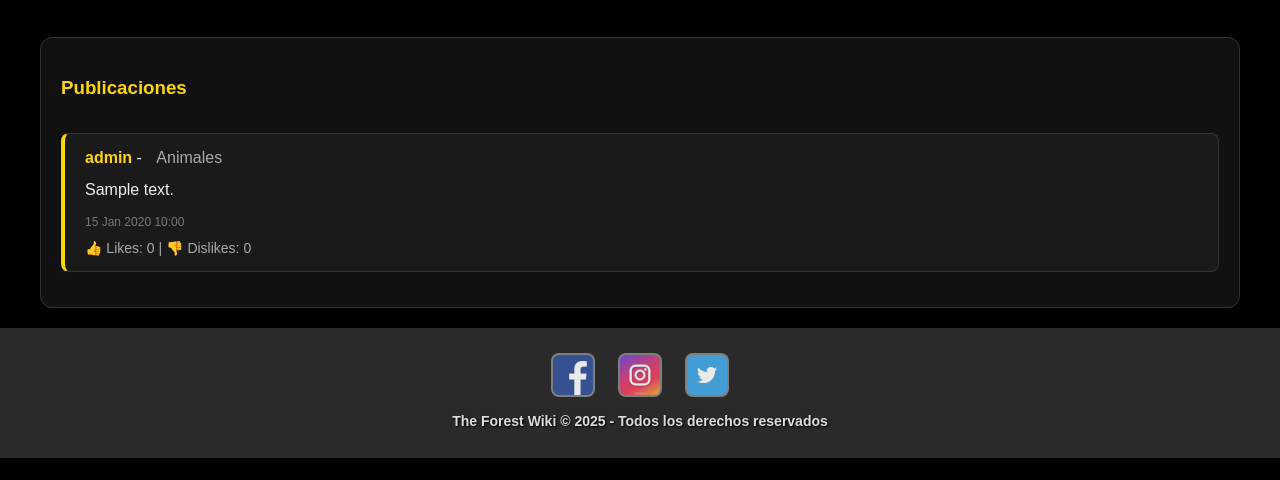
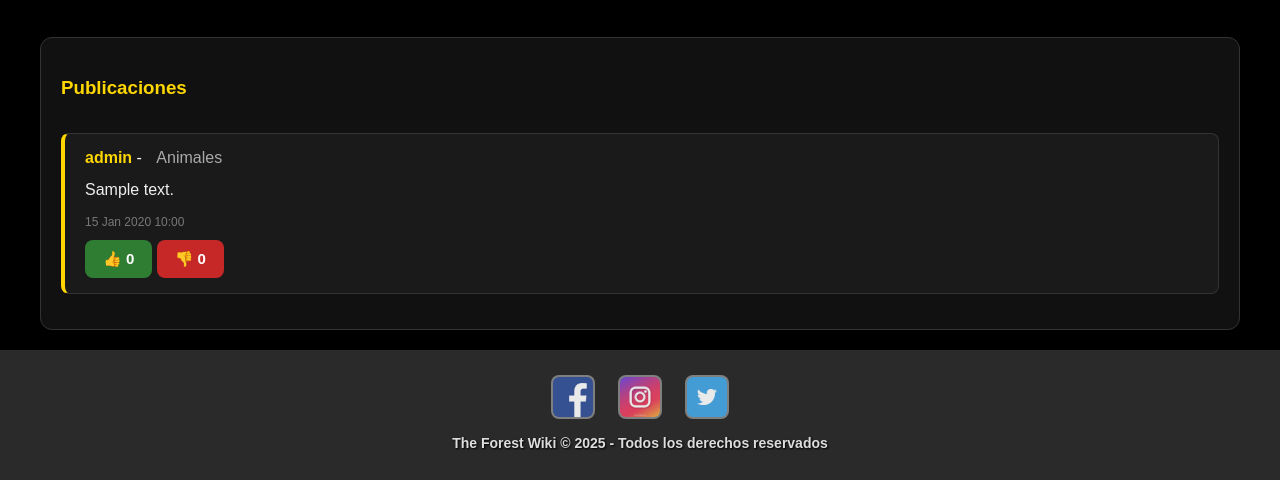
Before and after one commit to Lucvvs/TheForestWiki, a Django app: page /usuario/foro/ in a window 1280 px wide. Shown: the part 453-933 px from the top of the page. Before the commit the page ends 911 px from the top, so only its background shows below. Run offline with Django 5.2, Linux system fonts and the light colour scheme; data comes from the database, SQL or seed files in the repository; tables that the repository leaves empty hold one stand-in row (values such as "Sample post").

Commit message:
botonesF

```diff
--- a/biblioteca/templates/Foro.html
+++ b/biblioteca/templates/Foro.html
@@ -248,6 +248,40 @@
     }
 
 /* ANIMACION CATEGORIA */
+
+.btn-like, .btn-dislike {
+  margin-top: 10px;
+  padding: 10px 18px;
+  font-size: 15px;
+  font-weight: bold;
+  border-radius: 8px;
+  border: none;
+  transition: background-color 0.3s ease;
+  cursor: pointer;
+}
+
+.btn-like {
+  background-color: #2e7d32;
+  color: white;
+}
+
+.btn-like:hover {
+  background-color: #388e3c;
+}
+
+.btn-dislike {
+  background-color: #c62828;
+  color: white;
+}
+
+.btn-dislike:hover {
+  background-color: #e53935;
+}
+
+.btn-like.active,
+.btn-dislike.active {
+  box-shadow: 0 0 6px 3px rgba(255, 255, 255, 0.4);
+}
 /* ANIMACION CATEGORIA */
 /* ANIMACION CATEGORIA */
 
@@ -343,11 +377,22 @@
                 <p>{{ pub.contenido|truncatechars:150 }}</p>
                 <small>{{ pub.fecha_creacion|date:"d M Y H:i" }}</small>
 
-                {% with conteo_reacciones|get_item:pub.id_publicacion as reaccion_pub %}
-  <div style="margin-top: 10px; font-size: 14px; color: #aaa;">
-    👍 Likes: {% if reaccion_pub %}{{ reaccion_pub|get_item:"Like"|default:0 }}{% else %}0{% endif %} |
-    👎 Dislikes: {% if reaccion_pub %}{{ reaccion_pub|get_item:"Dislike"|default:0 }}{% else %}0{% endif %}
-  </div>
+                {% with reaccion_pub=conteo_reacciones|get_item:pub.id_publicacion %}
+  {% if reaccion_pub %}
+    <div class="d-flex gap-2 mt-2">
+      <button type="button" class="btn btn-sm btn-like" disabled>
+        👍 {{ reaccion_pub|get_item:"Like"|default:0 }}
+      </button>
+      <button type="button" class="btn btn-sm btn-dislike" disabled>
+        👎 {{ reaccion_pub|get_item:"Dislike"|default:0 }}
+      </button>
+    </div>
+  {% else %}
+    <div class="d-flex gap-2 mt-2">
+      <button type="button" class="btn btn-sm btn-like" disabled>👍 0</button>
+      <button type="button" class="btn btn-sm btn-dislike" disabled>👎 0</button>
+    </div>
+  {% endif %}
 {% endwith %}
               </div>
             </a>
--- a/biblioteca/urls_usuario.py
+++ b/biblioteca/urls_usuario.py
@@ -15,4 +15,5 @@ urlpatterns = [
 path('publicacion/<int:id>/', views.publicacion_detalle, name='publicacion_detalle'),
 path('logout/', views.cerrar_sesion, name='logout'),
 
+
 ]
```
